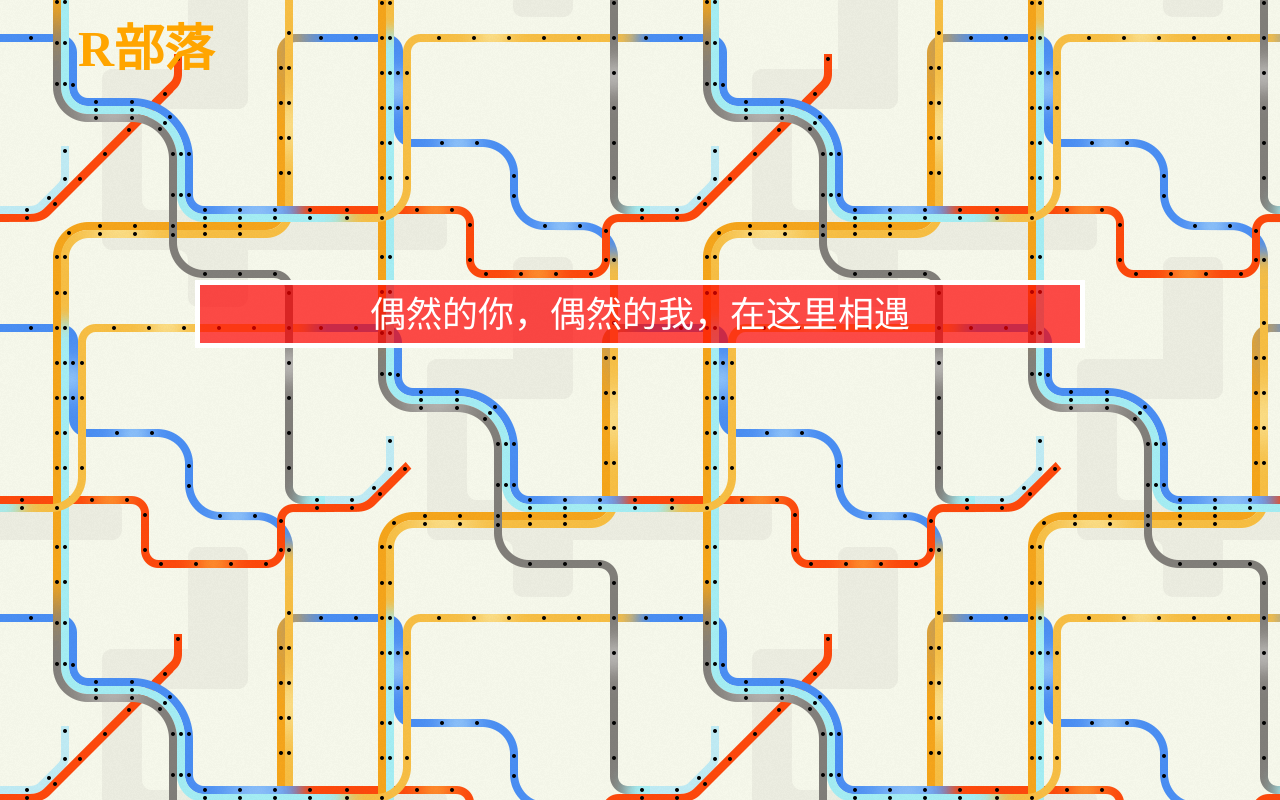
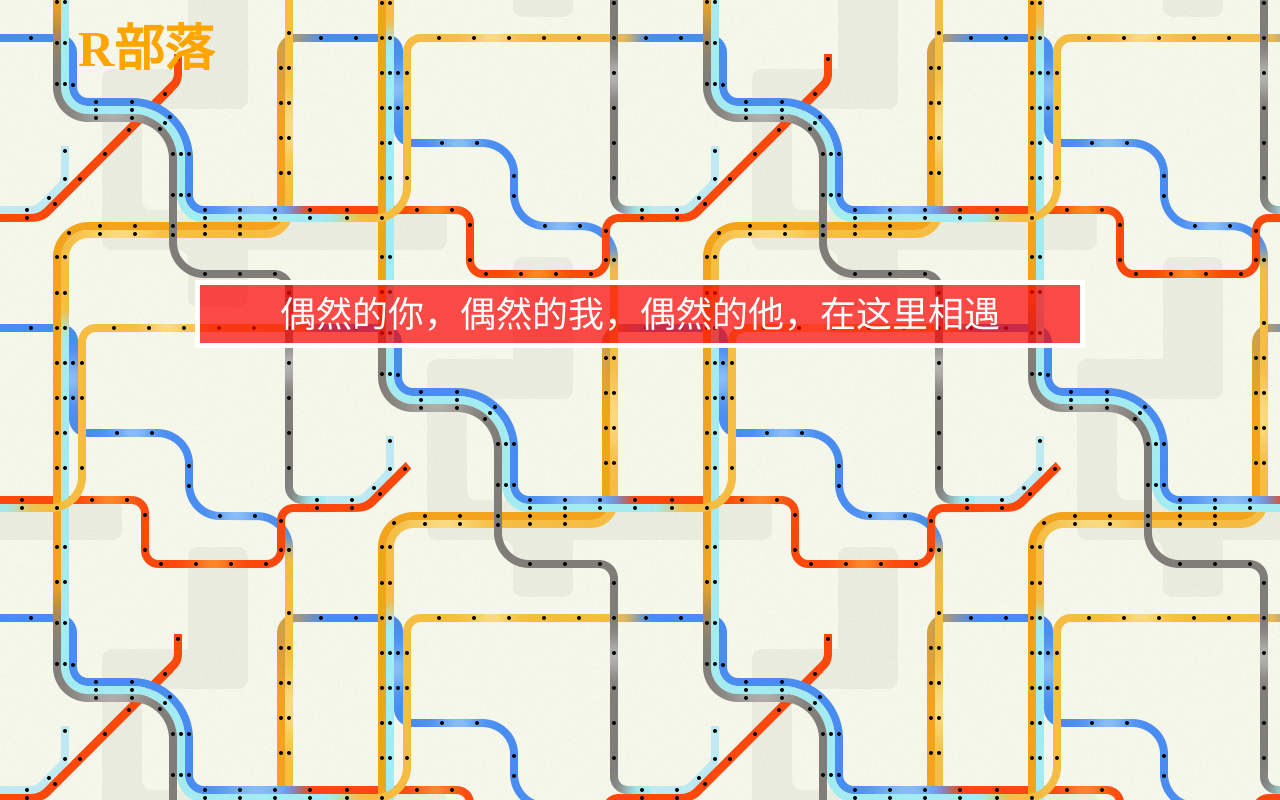
Before and after one commit to zhanghongjiang/rbuluo.com, a plain HTML site: page index.html in a window 1280 px wide. Drawn offline with Linux system fonts and the light colour scheme.

Commit message:
Update index.html

```diff
--- a/index.html
+++ b/index.html
@@ -7,7 +7,7 @@
 </head>
 <body>
 	<h1>R部落</h1>
-	<div class="slogan">偶然的你，偶然的我，在这里相遇</div>
+	<div class="slogan">偶然的你，偶然的我，偶然的他，在这里相遇</div>
 
 </body>
 </html>
```
